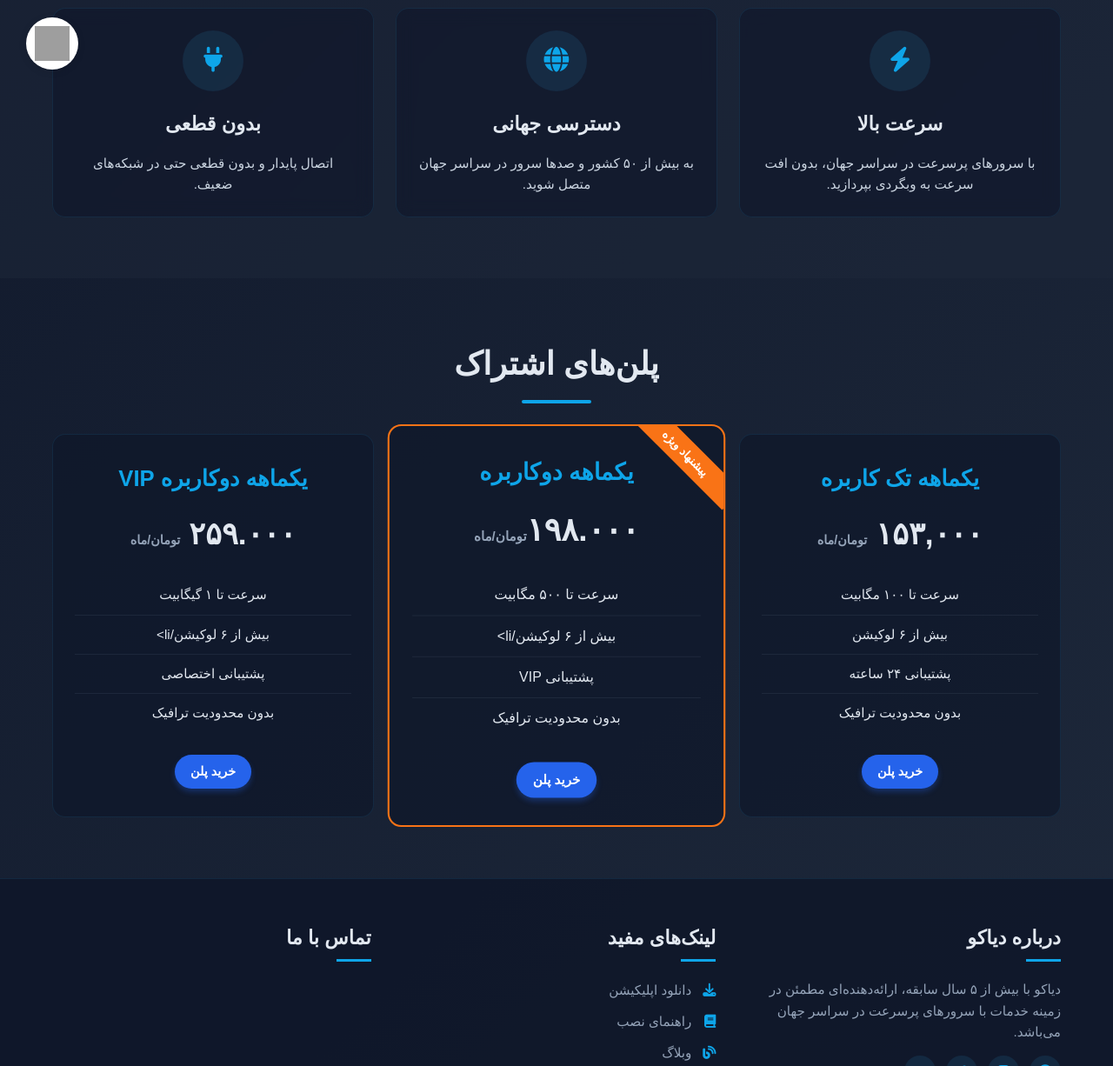
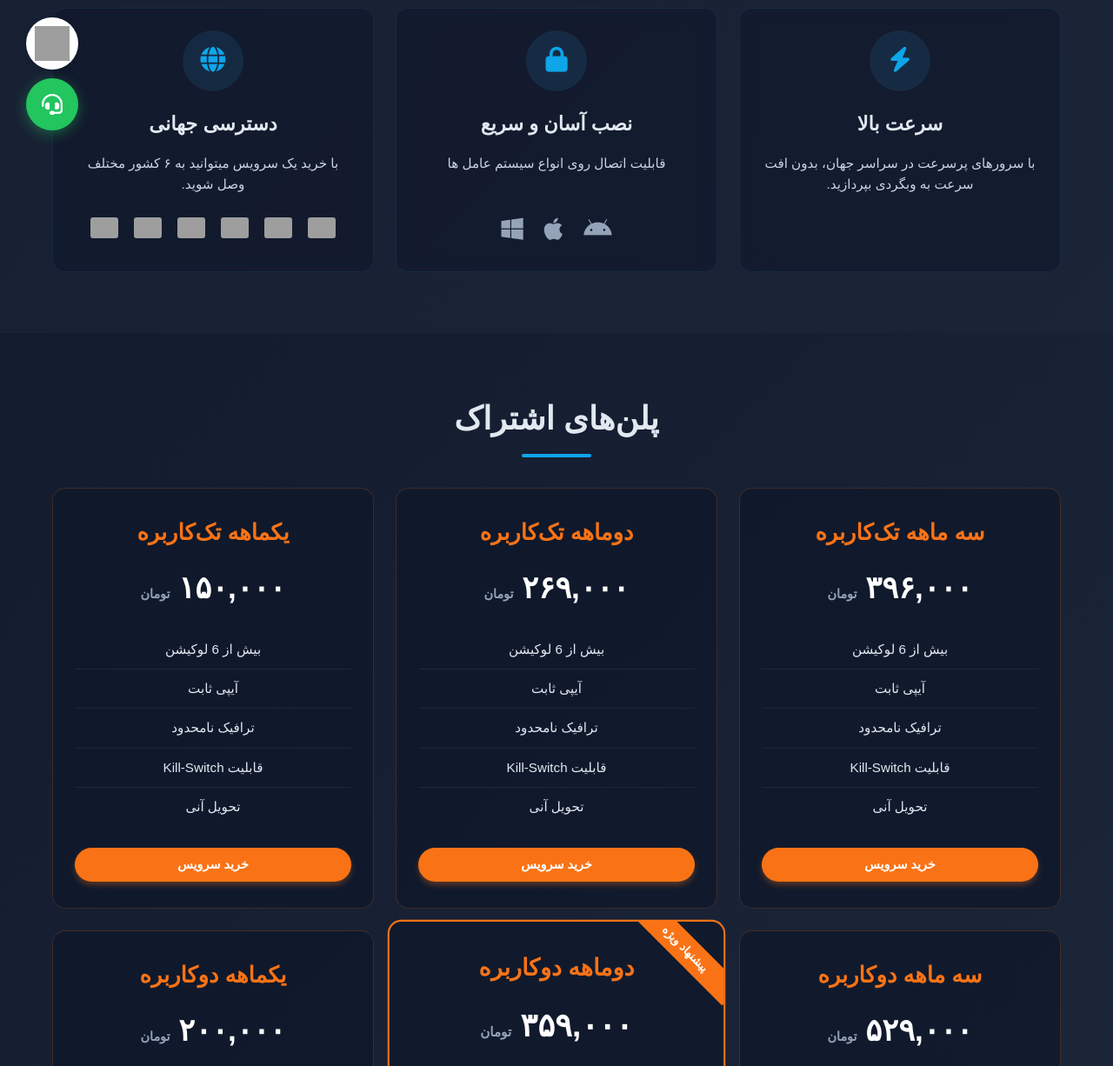
Before and after one commit to diyakovpn2/frontend, a plain HTML site: page index.html in a window 1280 px wide. Shown: the part 620-1846 px from the top of the page at 87% size. Drawn offline with Linux system fonts and the light colour scheme; grey boxes are pictures that could not be loaded; a script that the page names is missing; a small style sheet from the web is missing.

Commit message:
Update index.html

```diff
--- a/index.html
+++ b/index.html
@@ -1,4 +1,3 @@
-
 <!DOCTYPE html>
 <html lang="fa" dir="rtl">
 <head>
@@ -7,29 +6,7 @@
     <title>دیاکو VPN - امنیت و آزادی در دنیای اینترنت</title>
     <link rel="stylesheet" href="https://cdnjs.cloudflare.com/ajax/libs/font-awesome/6.4.0/css/all.min.css">
     <link href="https://cdn.jsdelivr.net/gh/rastikerdar/vazirmatn@v33.003/Vazirmatn-font-face.css" rel="stylesheet">
-    <!-- Begin Verbox {literal} -->
-<script>
-    (function(){(function c(d,w,m,i) {
-        window.supportAPIMethod = m;
-        var s = d.createElement('script');
-        s.id = 'supportScript';
-        var id = '6db9065a4e0c722c934e1d9699ba14c5';
-        s.src = (!i ? 'https://admin.verbox.ru/support/support.js' : 'https://static.site-chat.me/support/support.int.js') + '?h=' + id;
-        s.onerror = i ? undefined : function(){c(d,w,m,true)};
-        w[m] = w[m] ? w[m] : function(){(w[m].q = w[m].q ? w[m].q : []).push(arguments);};
-        (d.head ? d.head : d.body).appendChild(s);
-    })(document,window,'Verbox')})();
-</script>
- <script>
-      window.VerboxSettings = {
-        id: "6db9065a4e0c722c934e1d9699ba14c5",
-        domain: "diyakovpn6.site",
-        lang: "en"
-      };
-    </script>
-    <script src="https://chat.integracio.ru/static/js/widget.js"></script>
-
-<!-- {/literal} End Verbox -->
+    <!-- Only keeping Crisp for chat -->
 	<script type="text/javascript">window.$crisp=[];window.CRISP_WEBSITE_ID="888c3c31-01ad-4e36-bea1-94df8bef67e8";(function(){d=document;s=d.createElement("script");s.src="https://client.crisp.chat/l.js";s.async=1;d.getElementsByTagName("head")[0].appendChild(s);})();</script>
 
 	<style>
@@ -46,16 +23,13 @@
     align-items: center;
     justify-content: center;
     cursor: pointer;
+    z-index: 999;
   }
   .telegram-button img {
     width: 40px;
     height: 40px;
   }
 		.support-widget {
-display: none;
-		}
-	/* استایل‌های جدید برای پشتیبانی آنلاین */
-        .support-widget {
             position: fixed;
             bottom: 30px;
             left: 30px;
@@ -334,6 +308,23 @@ display: none;
         .feature-card p {
             font-size: 0.95rem;
             color: #cbd5e1;
+            min-height: 50px;
+        }
+
+        .os-icons, .flags {
+            margin-top: 15px;
+            font-size: 1.8rem;
+            color: #94a3b8;
+        }
+
+        .os-icons i {
+            margin: 0 8px;
+        }
+
+        .flags img {
+            margin: 0 5px;
+            height: 24px;
+            border-radius: 3px;
         }
 
         /* VPN Plans */
@@ -355,13 +346,19 @@ display: none;
             text-align: center;
             position: relative;
             overflow: hidden;
-            border: 1px solid rgba(56, 189, 248, 0.1);
+            border: 1px solid rgba(249, 115, 22, 0.2);
             transition: all 0.3s;
+            display: flex;
+            flex-direction: column;
+        }
+
+        .plan-card .plan-features {
+            flex-grow: 1;
         }
 
         .plan-card:hover {
             transform: translateY(-10px);
-            border-color: rgba(56, 189, 248, 0.3);
+            border-color: rgba(249, 115, 22, 0.5);
             box-shadow: 0 10px 25px rgba(0, 0, 0, 0.2);
         }
 
@@ -384,13 +381,14 @@ display: none;
         .plan-name {
             font-size: 1.6rem;
             margin-bottom: 15px;
-            color: var(--secondary);
+            color: var(--accent);
         }
 
         .plan-price {
             font-size: 2.2rem;
             font-weight: 700;
             margin-bottom: 20px;
+            color: white;
         }
 
         .plan-price span {
@@ -411,6 +409,16 @@ display: none;
 
         .plan-features li:last-child {
             border-bottom: none;
+        }
+
+        .plan-card .cta-button {
+             background-color: var(--accent);
+             box-shadow: 0 4px 6px rgba(249, 115, 22, 0.3);
+        }
+
+        .plan-card .cta-button:hover {
+             background-color: #ea580c;
+             box-shadow: 0 6px 8px rgba(249, 115, 22, 0.4);
         }
 
         /* Footer */
@@ -655,9 +663,9 @@ display: none;
         </button>
         <ul class="mobile-nav-links">
             <li><a href="#">خانه</a></li>
-            <li><a href="#">پلن‌ها</a></li>
+            <li><a href="#plans">پلن‌ها</a></li>
             <li><a href="#">سرورها</a></li>
-            <li><a href="https://chat.integracio.ru/6db9065a4e0c722c934e1d9699ba14c5/diyakovpn6.site/en" target="_blank">تماس با ما</a></li>
+            <li><a href="https://go.crisp.chat/chat/embed/?website_id=888c3c31-01ad-4e36-bea1-94df8bef67e8" target="_blank">تماس با ما</a></li>
         </ul>
     </div>
 
@@ -671,9 +679,9 @@ display: none;
                 </div>
                 <ul class="nav-links">
                     <li><a href="#">خانه</a></li>
-                    <li><a href="#">پلن‌ها</a></li>
+                    <li><a href="#plans">پلن‌ها</a></li>
                     <li><a href="#">سرورها</a></li>
-                    <li><a href="https://chat.integracio.ru/6db9065a4e0c722c934e1d9699ba14c5/diyakovpn6.site/en" target="_blank">تماس با ما</a></li>
+                    <li><a href="https://go.crisp.chat/chat/embed/?website_id=888c3c31-01ad-4e36-bea1-94df8bef67e8" target="_blank">تماس با ما</a></li>
                 </ul>
                 <button class="mobile-menu-btn" id="mobileMenuBtn">
                     <i class="fas fa-bars"></i>
@@ -707,68 +715,126 @@ display: none;
                 </div>
                 <div class="feature-card">
                     <div class="feature-icon">
+                        <i class="fas fa-lock"></i>
+                    </div>
+                    <h3>نصب آسان و سریع</h3>
+                    <p>قابلیت اتصال روی انواع سیستم عامل ها</p>
+                    <div class="os-icons">
+                        <i class="fab fa-android"></i>
+                        <i class="fab fa-apple"></i>
+                        <i class="fab fa-windows"></i>
+                    </div>
+                </div>
+                <div class="feature-card">
+                    <div class="feature-icon">
                         <i class="fas fa-globe"></i>
                     </div>
                     <h3>دسترسی جهانی</h3>
-                    <p>به بیش از ۵۰ کشور و صدها سرور در سراسر جهان متصل شوید.</p>
-                </div>
-                <div class="feature-card">
-                    <div class="feature-icon">
-                        <i class="fas fa-plug"></i>
+                    <p>با خرید یک سرویس میتوانید به ۶ کشور مختلف وصل شوید.</p>
+                    <div class="flags">
+                        <img src="https://flagcdn.com/h24/us.png" alt="پرچم آمریکا">
+                        <img src="https://flagcdn.com/h24/gb.png" alt="پرچم انگلیس">
+                        <img src="https://flagcdn.com/h24/ca.png" alt="پرچم کانادا">
+                        <img src="https://flagcdn.com/h24/tr.png" alt="پرچم ترکیه">
+                        <img src="https://flagcdn.com/h24/de.png" alt="پرچم آلمان">
+                        <img src="https://flagcdn.com/h24/nl.png" alt="پرچم هلند">
                     </div>
-                    <h3>بدون قطعی</h3>
-                    <p>اتصال پایدار و بدون قطعی حتی در شبکه‌های ضعیف.</p>
                 </div>
             </div>
         </div>
     </section>
 
     <!-- VPN Plans -->
-    <section class="plans">
+    <section class="plans" id="plans">
         <div class="container">
             <h2 class="section-title">پلن‌های اشتراک</h2>
             <div class="plans-grid">
+                <!-- New Plan 1 -->
                 <div class="plan-card">
-                    <h3 class="plan-name">یکماهه تک کاربره</h3>
-                    <div class="plan-price">۱۵۳,۰۰۰ <span>تومان/ماه</span></div>
+                    <h3 class="plan-name">سه ماهه تک‌کاربره</h3>
+                    <div class="plan-price">۳۹۶,۰۰۰ <span>تومان</span></div>
                     <ul class="plan-features">
-                        <li>سرعت تا ۱۰۰ مگابیت</li>
-                        <li>بیش از ۶ لوکیشن</li>
-                        <li>پشتیبانی ۲۴ ساعته</li>
-                        <li>بدون محدودیت ترافیک</li>
+                        <li>بیش از 6 لوکیشن</li>
+                        <li>آیپی ثابت</li>
+                        <li>ترافیک نامحدود</li>
+                        <li>قابلیت Kill-Switch</li>
+                        <li>تحویل آنی</li>
                     </ul>
-                    <a href="https://chat.integracio.ru/6db9065a4e0c722c934e1d9699ba14c5/diyakovpn6.site/en" target="_blank" class="cta-button">خرید پلن</a>
+                    <a href="https://go.crisp.chat/chat/embed/?website_id=888c3c31-01ad-4e36-bea1-94df8bef67e8" target="_blank" class="cta-button">خرید سرویس</a>
                 </div>
+                <!-- New Plan 2 -->
+                <div class="plan-card">
+                    <h3 class="plan-name">دوماهه تک‌کاربره</h3>
+                    <div class="plan-price">۲۶۹,۰۰۰ <span>تومان</span></div>
+                    <ul class="plan-features">
+                        <li>بیش از 6 لوکیشن</li>
+                        <li>آیپی ثابت</li>
+                        <li>ترافیک نامحدود</li>
+                        <li>قابلیت Kill-Switch</li>
+                        <li>تحویل آنی</li>
+                    </ul>
+                    <a href="https://go.crisp.chat/chat/embed/?website_id=888c3c31-01ad-4e36-bea1-94df8bef67e8" target="_blank" class="cta-button">خرید سرویس</a>
+                </div>
+                <!-- New Plan 3 -->
+                <div class="plan-card">
+                    <h3 class="plan-name">یکماهه تک‌کاربره</h3>
+                    <div class="plan-price">۱۵۰,۰۰۰ <span>تومان</span></div>
+                    <ul class="plan-features">
+                        <li>بیش از 6 لوکیشن</li>
+                        <li>آیپی ثابت</li>
+                        <li>ترافیک نامحدود</li>
+                        <li>قابلیت Kill-Switch</li>
+                        <li>تحویل آنی</li>
+                    </ul>
+                    <a href="https://go.crisp.chat/chat/embed/?website_id=888c3c31-01ad-4e36-bea1-94df8bef67e8" target="_blank" class="cta-button">خرید سرویس</a>
+                </div>
+
+                <!-- Plan 1 -->
+                <div class="plan-card">
+                    <h3 class="plan-name">سه ماهه دوکاربره</h3>
+                    <div class="plan-price">۵۲۹,۰۰۰ <span>تومان</span></div>
+                    <ul class="plan-features">
+                        <li>بیش از 6 لوکیشن</li>
+                        <li>آیپی ثابت</li>
+                        <li>ترافیک نامحدود</li>
+                        <li>قابلیت Kill-Switch</li>
+                        <li>تحویل آنی</li>
+                    </ul>
+                    <a href="https://go.crisp.chat/chat/embed/?website_id=888c3c31-01ad-4e36-bea1-94df8bef67e8" target="_blank" class="cta-button">خرید سرویس</a>
+                </div>
+                <!-- Plan 2 (Popular) -->
                 <div class="plan-card popular">
-                    <div class="popular-badge">پیشنهاد ویژه</div>
+                     <div class="popular-badge">پیشنهاد ویژه</div>
+                    <h3 class="plan-name">دوماهه دوکاربره</h3>
+                    <div class="plan-price">۳۵۹,۰۰۰ <span>تومان</span></div>
+                    <ul class="plan-features">
+                        <li>بیش از 6 لوکیشن</li>
+                        <li>آیپی ثابت</li>
+                        <li>ترافیک نامحدود</li>
+                        <li>قابلیت Kill-Switch</li>
+                        <li>تحویل آنی</li>
+                    </ul>
+                    <a href="https://go.crisp.chat/chat/embed/?website_id=888c3c31-01ad-4e36-bea1-94df8bef67e8" target="_blank" class="cta-button">خرید سرویس</a>
+                </div>
+                <!-- Plan 3 -->
+                <div class="plan-card">
                     <h3 class="plan-name">یکماهه دوکاربره</h3>
-                    <div class="plan-price">۱۹۸.۰۰۰<span>تومان/ماه</span></div>
+                    <div class="plan-price">۲۰۰,۰۰۰ <span>تومان</span></div>
                     <ul class="plan-features">
-                        <li>سرعت تا ۵۰۰ مگابیت</li>
-                        <li>بیش از ۶ لوکیشن/li>
-                        <li>پشتیبانی VIP</li>
-                        <li>بدون محدودیت ترافیک</li>
+                        <li>بیش از 6 لوکیشن</li>
+                        <li>آیپی ثابت</li>
+                        <li>ترافیک نامحدود</li>
+                        <li>قابلیت Kill-Switch</li>
+                        <li>تحویل آنی</li>
                     </ul>
-
-                    <a href="https://chat.integracio.ru/6db9065a4e0c722c934e1d9699ba14c5/diyakovpn6.site/en" target="_blank" class="cta-button">خرید پلن</a>
-                </div>
-                <div class="plan-card">
-                    <h3 class="plan-name">یکماهه دوکاربره VIP</h3>
-                    <div class="plan-price">۲۵۹.۰۰۰ <span>تومان/ماه</span></div>
-                    <ul class="plan-features">
-                        <li>سرعت تا ۱ گیگابیت</li>
-                        <li>بیش از ۶ لوکیشن/li>
-                        <li>پشتیبانی اختصاصی</li>
-                        <li>بدون محدودیت ترافیک</li>
-                    </ul>
-                    <a href="https://chat.integracio.ru/6db9065a4e0c722c934e1d9699ba14c5/diyakovpn6.site/en" target="_blank" class="cta-button">خرید پلن</a>
+                    <a href="https://go.crisp.chat/chat/embed/?website_id=888c3c31-01ad-4e36-bea1-94df8bef67e8" target="_blank" class="cta-button">خرید سرویس</a>
                 </div>
             </div>
         </div>
     </section>
 	<!-- دکمه پشتیبانی آنلاین -->
-    <a href="https://chat.integracio.ru/6db9065a4e0c722c934e1d9699ba14c5/diyakovpn6.site/en" target="_blank" ><div class="support-widget">
-        <div class="support-button" onclick="Verbox('open')">
+    <a href="https://go.crisp.chat/chat/embed/?website_id=888c3c31-01ad-4e36-bea1-94df8bef67e8" target="_blank" ><div class="support-widget">
+        <div class="support-button">
 		<i class="fas fa-headset"></i>
         </div>
     </div></a>
@@ -825,10 +891,11 @@ display: none;
             mobileNav.classList.remove('active');
         });
 
-        // Close mobile menu when clicking outside
+        // Close mobile menu when clicking outside of it
         document.addEventListener('click', function(event) {
-            if (mobileNav.classList.contains('active') {
-                if (!mobileNav.contains(event.target) {
+            if (mobileNav.classList.contains('active')) {
+                // Check if the click was outside the nav and not on the menu button
+                if (!mobileNav.contains(event.target) && !mobileMenuBtn.contains(event.target)) {
                     mobileNav.classList.remove('active');
                 }
             }
```
